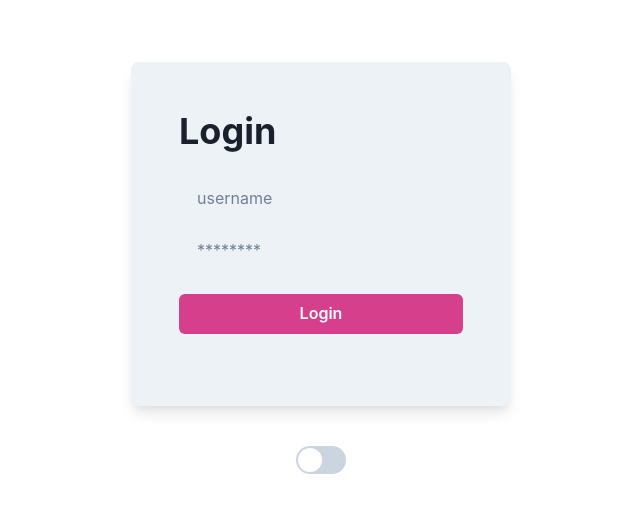
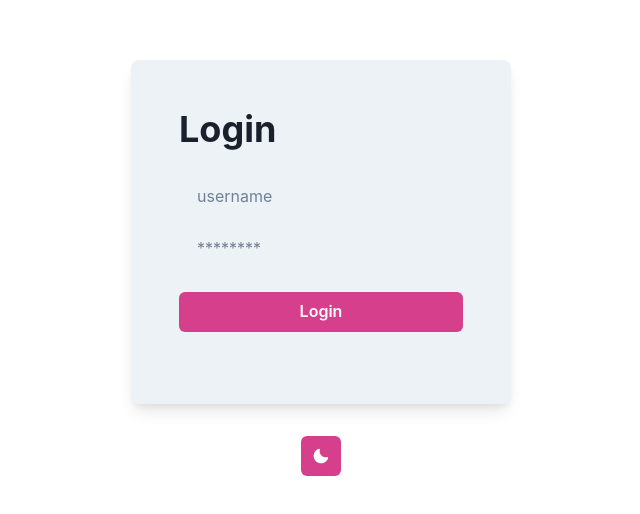
Before and after one commit to mrinfinidy/3d-viewer, a React (Create React App) app: page / in a window 1280 px wide. Shown: the part 132-646 px from the top of the page, without its empty margins (319-959 px from the left). Built offline with nearby package versions, Linux system fonts and the light colour scheme.

Commit message:
Dark mode and stateful username + pw field

```diff
--- a/package.json
+++ b/package.json
@@ -3,6 +3,7 @@
   "version": "0.1.0",
   "private": true,
   "dependencies": {
+    "@chakra-ui/icons": "^2.1.1",
     "@chakra-ui/react": "^2.8.2",
     "@testing-library/jest-dom": "^5.17.0",
     "@testing-library/react": "^13.4.0",
@@ -11,6 +12,7 @@
     "@types/node": "^16.18.83",
     "@types/react": "^18.2.58",
     "@types/react-dom": "^18.2.19",
+    "framer-motion": "^11.0.6",
     "react": "^18.2.0",
     "react-dom": "^18.2.0",
     "react-scripts": "5.0.1",
--- /dev/null
+++ b/src/components/theme-toggle-button.tsx
@@ -0,0 +1,29 @@
+import { motion, AnimatePresence, AnimatePresenceProps } from 'framer-motion';
+import { IconButton, useColorMode, useColorModeValue } from '@chakra-ui/react';
+import { MoonIcon, SunIcon } from '@chakra-ui/icons';
+
+const ThemeToggleButton = () => {
+    const { toggleColorMode } = useColorMode();
+
+    return (
+        <AnimatePresence >
+            <motion.div
+                style={{ display: 'inline-block' }}
+                key={useColorModeValue('light', 'dark')}
+                initial={{ y: 20, opacity: 0 }}
+                animate={{ y: 0, opacity: 1 }}
+                exit={{ opacity: 0 }}
+                transition={{ duration: 0.15 }}
+            >
+                <IconButton
+                  aria-label="Toggle Theme"
+                  colorScheme="pink"
+                  icon={useColorModeValue(<MoonIcon />, <SunIcon />)}
+                  onClick={toggleColorMode as () => void}
+                />
+            </motion.div>
+        </AnimatePresence>
+    );
+};
+
+export default ThemeToggleButton;
--- a/src/pages/Login.tsx
+++ b/src/pages/Login.tsx
@@ -7,12 +7,25 @@ import {
     FormControl,
     FormLabel,
     Switch,
-    useColorMode,
     useColorModeValue,
 } from '@chakra-ui/react';
+import ThemeToggleButton from '../components/theme-toggle-button';
 
 const Login = () => {
-    const { toggleColorMode } = useColorMode();
+    const [username, setUsername] = React.useState('');
+    const [password, setPassword] = React.useState('');
+
+    const submitLogin = (username: string, password: string) => {
+        let invalidLoginAlert: string = '';
+        invalidLoginAlert += username === '' ? 'Username is required' : '';
+        invalidLoginAlert += password === '' ? 'Password is required' : '';
+        if (invalidLoginAlert !== '') {
+            alert(invalidLoginAlert);
+        }
+        console.log('username:', username);
+        console.log('password:', password);
+    }
+
     const formBackground = useColorModeValue('gray.100', 'gray.700');
 
     return (
@@ -27,27 +40,29 @@ const Login = () => {
                 <Heading mb={6}>Login</Heading>
                 <Input
                     placeholder="username"
-                    type="text"
                     variant="filled"
                     mb={3}
-                />
+                    onChange={(e) => setUsername(e.target.value)}
+                >
+                </Input>
                 <Input
                     placeholder="********"
                     type="password"
                     variant="filled"
                     mb={6}
+                    onChange={(e) => setPassword(e.target.value)}
                 />
-                <Button colorScheme="pink" mb={6}>
+                <Button
+                    colorScheme="pink"
+                    mb={6}
+                    onClick={() => submitLogin(username, password)}
+                >
                     Login
                 </Button>
             </Flex>
-            <Switch
-                id="theme-switch"
-                colorScheme="pink"
-                size="lg"
-                mt={10}
-                onChange={toggleColorMode}
-            />
+            <Flex mt={8}>
+                <ThemeToggleButton />
+            </Flex>
         </Flex>
     );
 };
```
Also changed, not shown: 1 other file (tests, documents, lock files or other folders).
